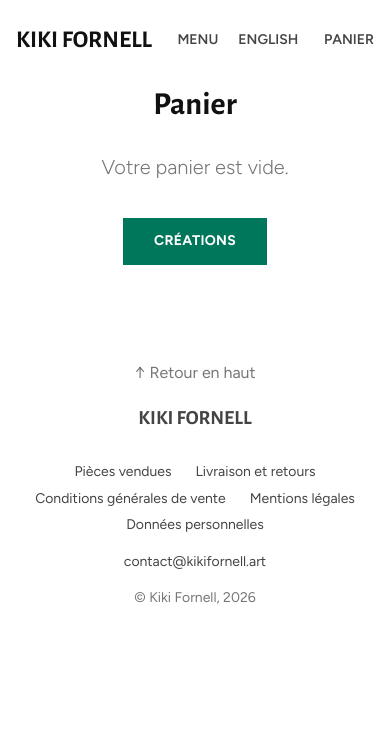
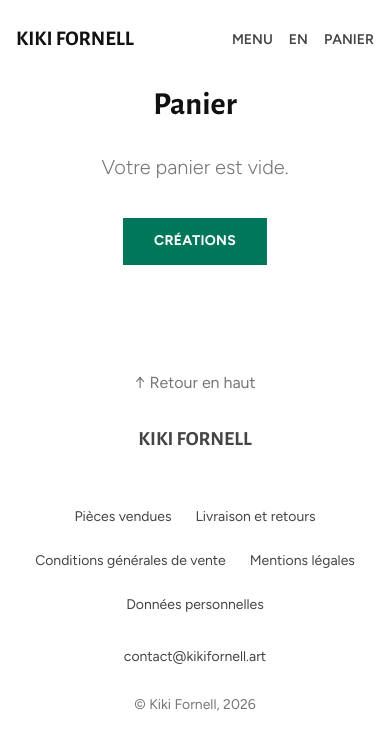
Before and after one commit to flaggalagga/shop-kikifornell-laravel, a Laravel app: page /fr/cart in a window 390 px wide. Shown: the top 750 px of the page. Run offline with Laravel 12, Linux system fonts and the light colour scheme; data comes from the database, SQL or seed files in the repository; some libraries are stand-ins or nearby versions.

Commit message:
Storefront: better phones and tablets
Checked at 390 px (phone), 820 px (tablet portrait) and 1180 px
(tablet landscape): no sideways scrolling anywhere.

- Phone header stays on one line (language shown as EN/FR).
- Every link and button is at least 44 px tall on touch screens
  (navigation, footer, Remove, collection links); bigger radio buttons.
- Tablets keep the piece page and cart in two columns, so the price
  and Add to cart button are visible without scrolling.
- Phones get a 4:5 homepage photo instead of a very tall crop.

Co-Authored-By: Claude Opus 5.5 <noreply@anthropic.com>
Claude-Session: https://claude.ai/code/session_013MC4A7vsVe7TjKbia7ru4c

```diff
--- a/public/css/shop.css
+++ b/public/css/shop.css
@@ -188,14 +188,25 @@ strong { font-weight: 600; color: var(--ink); }
     background: none; border: 0; padding: 0; cursor: pointer;
 }
 
+.lang-short { display: none; }
+
+/* Tablets and phones: the menu folds behind a button. */
 @media (max-width: 60rem) {
     .site-header { gap: 0.5rem 1.25rem; }
     .main-nav { order: 3; flex-basis: 100%; }
-    .main-nav ul { flex-direction: column; align-items: flex-start; gap: 0.2rem; padding: 0.5rem 0; }
+    .main-nav ul { flex-direction: column; align-items: flex-start; gap: 0; padding: 0.5rem 0; }
     .js .main-nav:not(.is-open) { display: none; }
 }
 @media (min-width: 60.01rem) {
     .menu-toggle { display: none; }
+}
+/* Phones: keep the header on one line ("EN" instead of "English"). */
+@media (max-width: 30rem) {
+    .site-header { gap: 0.5rem 1rem; padding-top: 1.1rem; padding-bottom: 1.1rem; }
+    .wordmark { font-size: 1.3rem; }
+    .header-tools { gap: 0 1rem; }
+    .lang-long { display: none; }
+    .lang-short { display: inline; }
 }
 
 /* ---------- Notice ---------- */
@@ -278,6 +289,11 @@ main { max-width: var(--max); margin: 0 auto; padding: 0 var(--gutter); }
 }
 .hero .button--outline { background: rgba(255, 255, 255, 0.88); }
 .hero .button--outline:hover { background: var(--green-ink); }
+
+/* Phones and small tablets: a 4:5 photo instead of a very tall crop. */
+@media (max-width: 48rem) {
+    .hero__image img { height: auto; aspect-ratio: 4 / 5; }
+}
 
 /* Without a photo yet, the title sits on plain white. */
 .hero--plain { background: none; padding: clamp(3rem, 10vw, 7rem) 0 0; }
@@ -393,7 +409,7 @@ main { max-width: var(--max); margin: 0 auto; padding: 0 var(--gutter); }
     align-items: start;
     padding: 0.5rem 0 clamp(3rem, 7vw, 5rem);
 }
-@media (max-width: 52rem) { .piece { grid-template-columns: 1fr; } }
+@media (max-width: 44rem) { .piece { grid-template-columns: 1fr; } }
 
 .gallery__main { margin: 0; background: var(--photo); }
 .gallery__main img { width: 100%; aspect-ratio: 1; object-fit: cover; transition: opacity 0.2s ease; }
@@ -412,7 +428,7 @@ main { max-width: var(--max); margin: 0 auto; padding: 0 var(--gutter); }
 .gallery__thumbs button:hover img { opacity: 1; }
 
 .cartel { position: sticky; top: 1.5rem; }
-@media (max-width: 52rem) { .cartel { position: static; } }
+@media (max-width: 44rem) { .cartel { position: static; } }
 
 .cartel__ref {
     margin: 0 0 0.4rem;
@@ -497,7 +513,7 @@ input:focus-visible, textarea:focus-visible { border-color: var(--green); }
 .cart h1 { grid-column: 1 / -1; text-align: center; }
 .cart > .empty, .cart > .button { grid-column: 1 / -1; }
 .cart > .button { justify-self: center; }
-@media (max-width: 52rem) { .cart { grid-template-columns: 1fr; } }
+@media (max-width: 44rem) { .cart { grid-template-columns: 1fr; } }
 
 .cart__items { list-style: none; margin: 0; padding: 0; border-top: 1px solid var(--line); }
 .cart-item {
@@ -529,7 +545,7 @@ input:focus-visible, textarea:focus-visible { border-color: var(--green); }
     color: var(--text); font-size: 1rem; font-weight: 400;
     cursor: pointer;
 }
-.destination__option input { margin-top: 0.3rem; accent-color: var(--green-ink); }
+.destination__option input { width: 1.25rem; height: 1.25rem; margin: 0.15rem 0 0; accent-color: var(--green-ink); }
 .destination__label { display: block; color: var(--ink); }
 .destination__method { display: block; color: var(--muted); font-size: var(--s-small); }
 
@@ -568,6 +584,23 @@ input:focus-visible, textarea:focus-visible { border-color: var(--green); }
 .back-to-top { display: inline-block; margin-bottom: 1.5rem; font-size: 1rem; color: var(--muted) !important; }
 .footer-legal { margin: 1rem 0 0; }
 
+/* ---------- Touch screens: every link and button at least 44 px tall ---------- */
+
+@media (pointer: coarse), (max-width: 48rem) {
+    .site-header .wordmark, .main-nav a, .header-tools a, .menu-toggle,
+    .site-footer a, .back-to-top, .link-button,
+    .cartel__collection a, .section-head a, .archive-link a, .empty a {
+        display: inline-flex;
+        align-items: center;
+        min-height: 2.75rem;
+    }
+    .main-nav ul { gap: 0; }
+    .site-footer ul { gap: 0 1.5rem; margin-bottom: 0.5rem; }
+    .site-footer .wordmark { margin-bottom: 0.5rem; }
+    .gallery__thumbs button { width: 4.5rem; }
+    .cart-item form { margin-top: 0.25rem; }
+}
+
 @media (prefers-reduced-motion: reduce) {
     html { scroll-behavior: auto; }
     *, *::before, *::after { transition: none !important; animation: none !important; }
--- a/resources/views/components/layout.blade.php
+++ b/resources/views/components/layout.blade.php
@@ -68,7 +68,7 @@
 
         <div class="header-tools">
             @if ($otherLocale && isset($alternateUrls[$otherLocale]))
-                <a href="{{ $alternateUrls[$otherLocale] }}" hreflang="{{ $otherLocale }}" lang="{{ $otherLocale }}">{{ __('shop.nav.switch_to', [], $otherLocale) }}</a>
+                <a href="{{ $alternateUrls[$otherLocale] }}" hreflang="{{ $otherLocale }}" lang="{{ $otherLocale }}" aria-label="{{ __('shop.nav.switch_to', [], $otherLocale) }}"><span class="lang-long">{{ __('shop.nav.switch_to', [], $otherLocale) }}</span><span class="lang-short" aria-hidden="true">{{ strtoupper($otherLocale) }}</span></a>
             @endif
             <a href="{{ route('cart.show') }}" class="cart-link">
                 {{ __('shop.nav.cart') }}@if ($cartCount > 0)<span class="cart-count" aria-label="{{ trans_choice('shop.nav.cart_items', $cartCount) }}">{{ $cartCount }}</span>@endif
```
